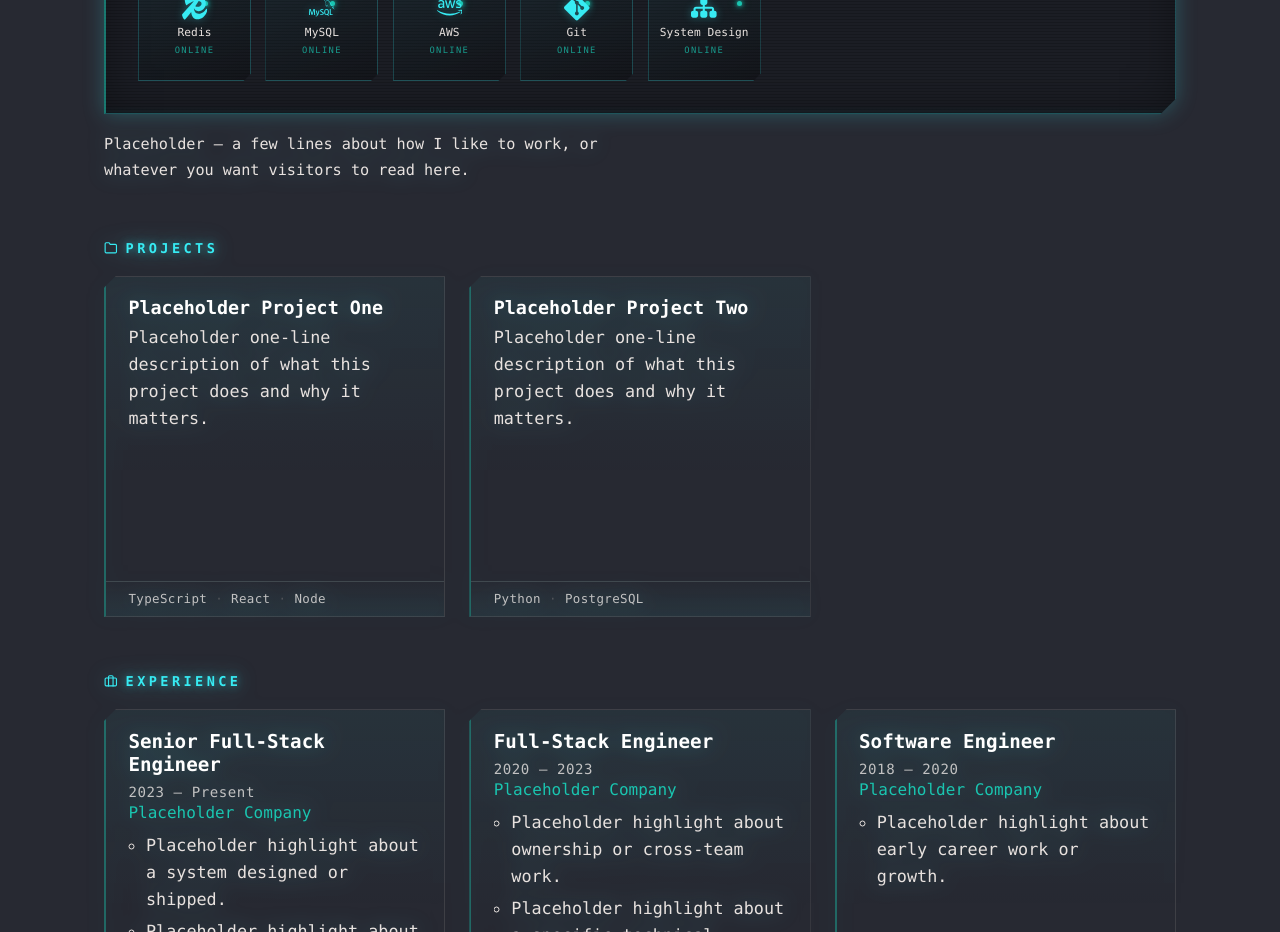
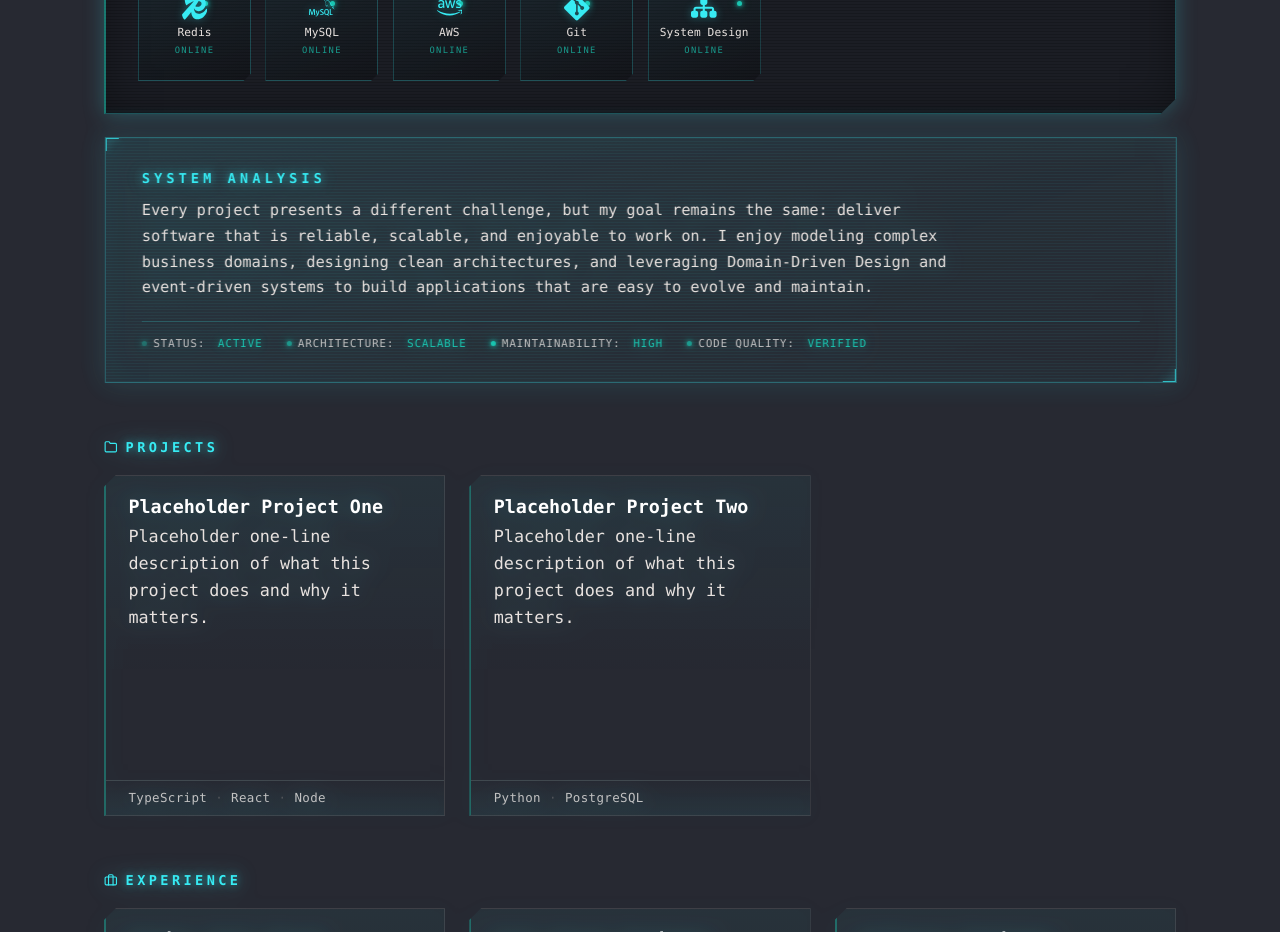
Before and after one commit to Lesnock/lesnock.github.io, a React (Vite) app: page /tmp/claude-1000/-home-caio-dev-portfolio/e243ade9-11c1-4469-8919-e283bc4bb248/scratchpad/hero-1.png in a window 1280 px wide. Shown: the part 1100-2032 px from the top of the page. Built offline with nearby package versions, Linux system fonts and the light colour scheme.

Commit message:
add toolbox description

```diff
--- a/src/i18n/translations.ts
+++ b/src/i18n/translations.ts
@@ -47,7 +47,9 @@ export interface TranslationDict {
   resume: {
     techShowcaseAria: string;
     techShowcaseLabel: string;
-    techShowcaseCaption: string;
+    systemAnalysisTitle: string;
+    systemAnalysisBody: string;
+    systemAnalysisStatus: { label: string; value: string }[];
     projectsAria: string;
     projectsLabel: string;
     experienceAria: string;
@@ -94,8 +96,15 @@ export const translations: Record<Language, TranslationDict> = {
     resume: {
       techShowcaseAria: 'Toolbox',
       techShowcaseLabel: 'Toolbox',
-      techShowcaseCaption:
-        'Placeholder — a few lines about how I like to work, or whatever you want visitors to read here.',
+      systemAnalysisTitle: 'System Analysis',
+      systemAnalysisBody:
+        'Every project presents a different challenge, but my goal remains the same: deliver software that is reliable, scalable, and enjoyable to work on. I enjoy modeling complex business domains, designing clean architectures, and leveraging Domain-Driven Design and event-driven systems to build applications that are easy to evolve and maintain.',
+      systemAnalysisStatus: [
+        { label: 'Status', value: 'Active' },
+        { label: 'Architecture', value: 'Scalable' },
+        { label: 'Maintainability', value: 'High' },
+        { label: 'Code Quality', value: 'Verified' },
+      ],
       projectsAria: 'Projects',
       projectsLabel: 'Projects',
       experienceAria: 'Experience',
@@ -210,8 +219,15 @@ export const translations: Record<Language, TranslationDict> = {
     resume: {
       techShowcaseAria: 'Caixa de Ferramentas',
       techShowcaseLabel: 'Caixa de Ferramentas',
-      techShowcaseCaption:
-        'Placeholder — algumas linhas sobre como eu gosto de trabalhar, ou o que você quiser que os visitantes leiam aqui.',
+      systemAnalysisTitle: 'Análise do Sistema',
+      systemAnalysisBody:
+        'Cada projeto apresenta um desafio diferente, mas meu objetivo continua o mesmo: entregar software confiável, escalável e agradável de se trabalhar. Gosto de modelar domínios de negócio complexos, projetar arquiteturas limpas e utilizar Domain-Driven Design e sistemas orientados a eventos para construir aplicações fáceis de evoluir e manter.',
+      systemAnalysisStatus: [
+        { label: 'Status', value: 'Ativo' },
+        { label: 'Arquitetura', value: 'Escalável' },
+        { label: 'Manutenibilidade', value: 'Alta' },
+        { label: 'Qualidade do Código', value: 'Verificada' },
+      ],
       projectsAria: 'Projetos',
       projectsLabel: 'Projetos',
       experienceAria: 'Experiência',
--- /dev/null
+++ b/src/portfolio/SystemAnalysisPanel.module.css
@@ -0,0 +1,221 @@
+.hologram {
+  position: relative;
+  margin-top: 1.4rem;
+  padding: clamp(1.25rem, 3vw, 2rem) clamp(1.5rem, 3.5vw, 2.25rem);
+  background: linear-gradient(160deg, rgba(55, 235, 243, 0.06), rgba(26, 197, 176, 0.02) 60%, transparent);
+  border: 1px solid rgba(55, 235, 243, 0.3);
+  backdrop-filter: blur(2px) saturate(1.15);
+  box-shadow: 0 0 26px rgba(55, 235, 243, 0.1), inset 0 0 30px rgba(55, 235, 243, 0.04);
+  overflow: hidden;
+  animation: hologramFlicker 9s ease-in-out infinite;
+}
+
+/* Static fine scanline texture, distinct from the moving sweep below. */
+.hologram::before {
+  content: '';
+  position: absolute;
+  inset: 0;
+  background: repeating-linear-gradient(
+    to bottom,
+    rgba(55, 235, 243, 0.05) 0px,
+    rgba(55, 235, 243, 0.05) 1px,
+    transparent 1px,
+    transparent 3px
+  );
+  mix-blend-mode: screen;
+  pointer-events: none;
+}
+
+.scanlines {
+  position: absolute;
+  inset: 0;
+  height: 40%;
+  background: linear-gradient(
+    to bottom,
+    rgba(55, 235, 243, 0) 0%,
+    rgba(55, 235, 243, 0.1) 50%,
+    rgba(55, 235, 243, 0) 100%
+  );
+  animation: sweep 6.5s linear infinite;
+  pointer-events: none;
+  will-change: transform;
+}
+
+@keyframes sweep {
+  0% {
+    transform: translateY(-100%);
+  }
+  100% {
+    transform: translateY(350%);
+  }
+}
+
+/* Occasional diagonal light reflection crossing the projection. */
+.shimmer {
+  position: absolute;
+  inset: -20% -60%;
+  background: linear-gradient(
+    75deg,
+    transparent 42%,
+    rgba(255, 255, 255, 0.06) 48%,
+    rgba(55, 235, 243, 0.18) 50%,
+    rgba(255, 255, 255, 0.06) 52%,
+    transparent 58%
+  );
+  transform: translateX(-140%);
+  animation: shimmerPass 11s ease-in-out infinite;
+  pointer-events: none;
+  will-change: transform;
+}
+
+@keyframes shimmerPass {
+  0%,
+  72% {
+    transform: translateX(-140%);
+  }
+  86% {
+    transform: translateX(140%);
+  }
+  100% {
+    transform: translateX(140%);
+  }
+}
+
+.corner {
+  position: absolute;
+  width: 14px;
+  height: 14px;
+  pointer-events: none;
+  opacity: 0.75;
+}
+
+.cornerTl {
+  top: -1px;
+  left: -1px;
+  border-top: 2px solid var(--color-secondary);
+  border-left: 2px solid var(--color-secondary);
+  filter: drop-shadow(0 0 4px rgba(55, 235, 243, 0.6));
+}
+
+.cornerBr {
+  bottom: -1px;
+  right: -1px;
+  border-bottom: 2px solid var(--color-secondary);
+  border-right: 2px solid var(--color-secondary);
+  filter: drop-shadow(0 0 4px rgba(55, 235, 243, 0.6));
+}
+
+.title {
+  position: relative;
+  margin: 0 0 0.75rem;
+  font-family: var(--font-mono);
+  font-size: 0.85rem;
+  letter-spacing: 0.3em;
+  text-transform: uppercase;
+  color: var(--color-secondary);
+  text-shadow: var(--glow-secondary);
+}
+
+.body {
+  position: relative;
+  margin: 0;
+  max-width: 90ch;
+  color: var(--color-text-secondary);
+  font-size: 0.95rem;
+  line-height: 1.7;
+}
+
+.statusBar {
+  position: relative;
+  display: flex;
+  flex-wrap: wrap;
+  gap: 0.6rem 1.5rem;
+  margin-top: 1.25rem;
+  padding-top: 0.9rem;
+  border-top: 1px solid rgba(55, 235, 243, 0.18);
+}
+
+.statusItem {
+  display: inline-flex;
+  align-items: center;
+  gap: 0.4rem;
+  font-family: var(--font-mono);
+  font-size: 0.68rem;
+  letter-spacing: 0.08em;
+}
+
+.statusDot {
+  width: 5px;
+  height: 5px;
+  border-radius: 50%;
+  background: var(--color-primary);
+  box-shadow: 0 0 4px var(--color-primary), 0 0 9px rgba(26, 197, 176, 0.7);
+  animation: dotPulse 4s ease-in-out infinite;
+}
+
+.statusItem:nth-child(2) .statusDot {
+  animation-delay: -1s;
+}
+
+.statusItem:nth-child(3) .statusDot {
+  animation-delay: -2s;
+}
+
+.statusItem:nth-child(4) .statusDot {
+  animation-delay: -3s;
+}
+
+@keyframes dotPulse {
+  0%,
+  100% {
+    opacity: 1;
+  }
+  50% {
+    opacity: 0.4;
+  }
+}
+
+.statusLabel {
+  color: var(--color-text-muted);
+  text-transform: uppercase;
+}
+
+.statusLabel::after {
+  content: ':';
+  margin-right: 0.4rem;
+}
+
+.statusValue {
+  color: var(--color-primary);
+  text-transform: uppercase;
+  text-shadow: 0 0 6px rgba(26, 197, 176, 0.5);
+}
+
+/* Subtle, mostly-settled flicker with one rare holographic distortion —
+   content stays fully readable throughout, never dips to unreadable. */
+@keyframes hologramFlicker {
+  0%,
+  94%,
+  100% {
+    opacity: 1;
+    filter: none;
+  }
+  94.6% {
+    opacity: 0.85;
+    filter: none;
+  }
+  95.1% {
+    opacity: 1;
+    filter: none;
+  }
+  95.6% {
+    opacity: 0.9;
+    filter: hue-rotate(3deg);
+    transform: translateX(1px);
+  }
+  96.1% {
+    opacity: 1;
+    filter: none;
+    transform: none;
+  }
+}
--- /dev/null
+++ b/src/portfolio/SystemAnalysisPanel.tsx
@@ -0,0 +1,31 @@
+import { useLanguage } from '../i18n/LanguageContext';
+import styles from './SystemAnalysisPanel.module.css';
+
+export function SystemAnalysisPanel() {
+  const { t } = useLanguage();
+  const { systemAnalysisTitle, systemAnalysisBody, systemAnalysisStatus } = t.resume;
+
+  return (
+    <div className={styles.hologram} role="note" aria-label={systemAnalysisTitle}>
+      <div className={styles.scanlines} aria-hidden="true" />
+      <div className={styles.shimmer} aria-hidden="true" />
+      <span className={`${styles.corner} ${styles.cornerTl}`} aria-hidden="true" />
+      <span className={`${styles.corner} ${styles.cornerBr}`} aria-hidden="true" />
+
+      <h3 className={styles.title} data-text={systemAnalysisTitle}>
+        {systemAnalysisTitle}
+      </h3>
+      <p className={styles.body}>{systemAnalysisBody}</p>
+
+      <div className={styles.statusBar}>
+        {systemAnalysisStatus.map(({ label, value }) => (
+          <span className={styles.statusItem} key={label}>
+            <span className={styles.statusDot} aria-hidden="true" />
+            <span className={styles.statusLabel}>{label}</span>
+            <span className={styles.statusValue}>{value}</span>
+          </span>
+        ))}
+      </div>
+    </div>
+  );
+}
--- a/src/portfolio/TechBox.module.css
+++ b/src/portfolio/TechBox.module.css
@@ -167,11 +167,3 @@
   color: var(--color-primary);
   opacity: 0.75;
 }
-
-.caption {
-  margin-top: 1.1rem;
-  max-width: 60ch;
-  color: var(--color-text-secondary);
-  font-size: 0.95rem;
-  line-height: 1.7;
-}
--- a/src/portfolio/TechBox.tsx
+++ b/src/portfolio/TechBox.tsx
@@ -14,6 +14,7 @@ import {
   SiTypescript,
 } from 'react-icons/si';
 import { useLanguage } from '../i18n/LanguageContext';
+import { SystemAnalysisPanel } from './SystemAnalysisPanel';
 import styles from './TechBox.module.css';
 
 const TECHS = [
@@ -61,7 +62,7 @@ export function TechBox() {
         </ul>
       </div>
 
-      <p className={styles.caption}>{t.resume.techShowcaseCaption}</p>
+      <SystemAnalysisPanel />
     </div>
   );
 }
```
Also changed, not shown: .tmp-shot3.mjs (added).
